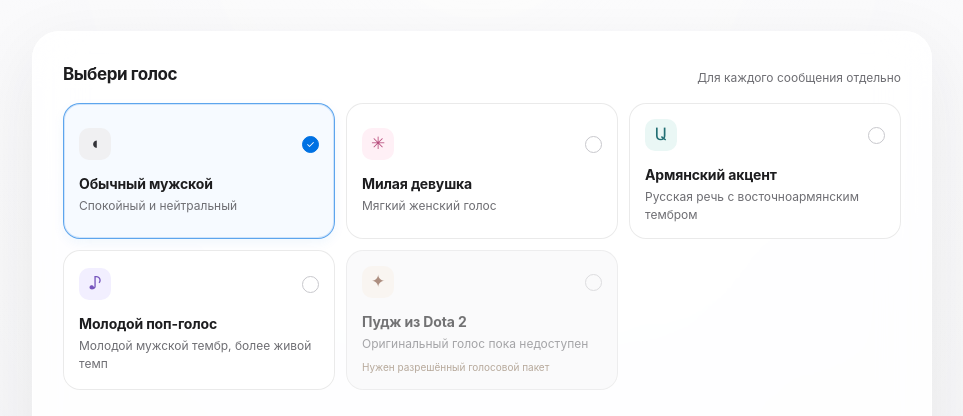
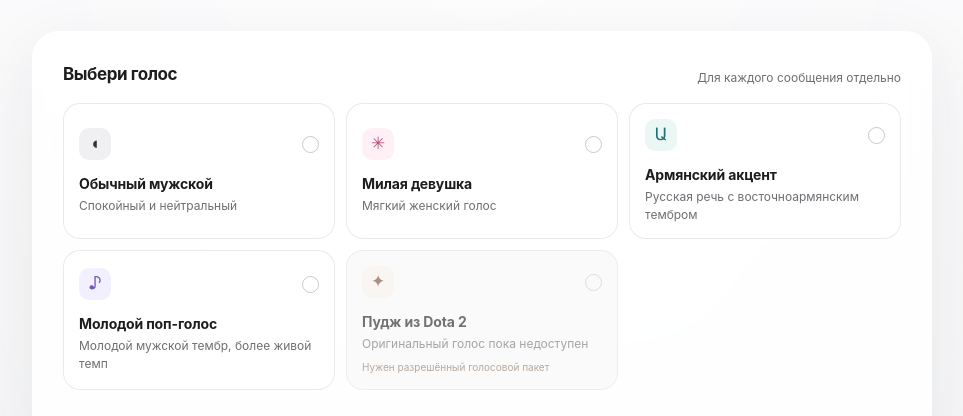
Before and after one commit to ErikTimkin/voice-reader-pro, a plain HTML site: page voice_reader/static/index.html in a window 1280 px wide. Shown: the part 371-787 px from the top of the page, without its empty margins (158-1121 px from the left). Drawn offline with Linux system fonts and the light colour scheme.

Commit message:
Fix voice preset defaults and WinRAR launch detection

```diff
--- a/voice_reader/static/index.html
+++ b/voice_reader/static/index.html
@@ -243,7 +243,12 @@
     const notice = document.querySelector('#notice');
     const counter = document.querySelector('#counter');
     const voiceCards = [...document.querySelectorAll('[data-voice]')];
-    let selectedVoice = 'normal';
+    let selectedVoice = '__DEFAULT_VOICE__';
+    for (const card of voiceCards) {
+      const active = card.dataset.voice === selectedVoice;
+      card.classList.toggle('selected', active);
+      card.setAttribute('aria-pressed', String(active));
+    }
     let pendingRequests = 0;
 
     function setNotice(text, kind = '') {
```
